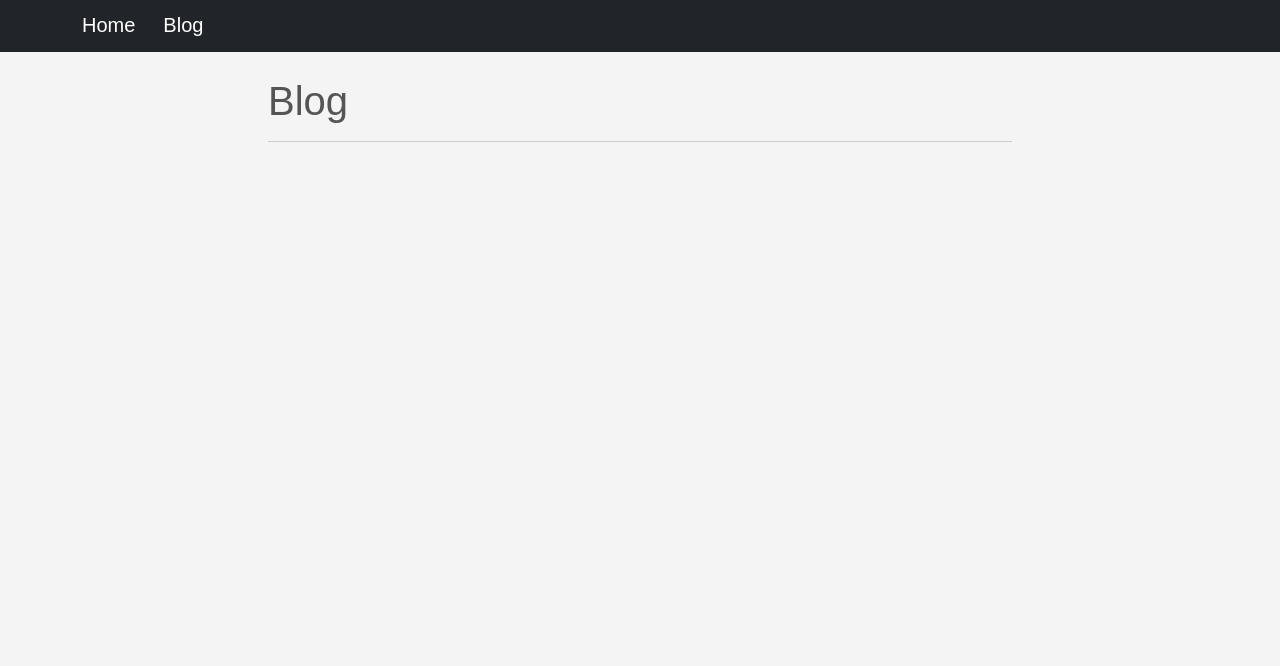
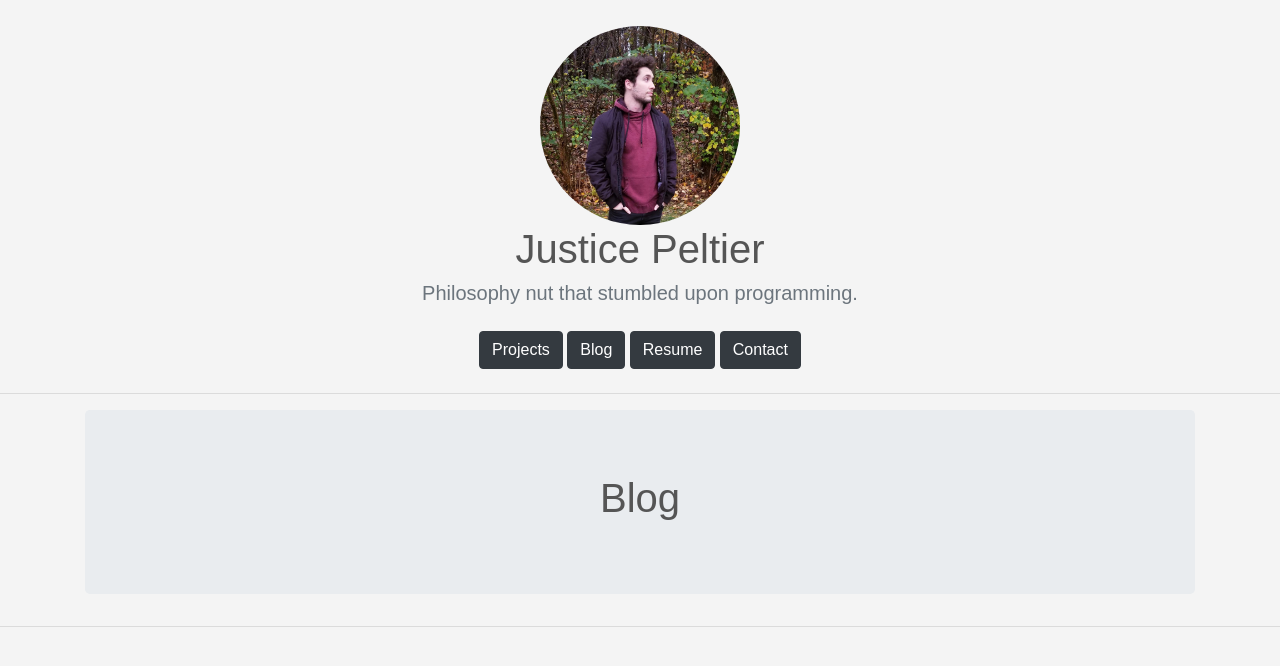
Before and after one commit to justice-rage/personal-website-roughdraft, a Django app: page /blog/ in a window 1280 px wide. Shown: the top 666 px of the page. Run offline with Django 3.2, Linux system fonts and the light colour scheme; data that the repository does not hold is empty; parts of the project's set-up code (start-up, migrations or seed data) failed here and were passed over; some libraries are stand-ins or nearby versions.

Commit message:
Edited base.html

```diff
--- a/django-project/templates/base.html
+++ b/django-project/templates/base.html
@@ -6,28 +6,39 @@
     <meta charset="UTF-8">
     <title>Portfolio</title>
 
-    <!-- Bootstrap v5.0.0-alpha3 CSS -->
-    <link href="https://cdn.jsdelivr.net/npm/bootstrap@5.0.0-alpha3/dist/css/bootstrap.min.css" rel="stylesheet" integrity="sha384-CuOF+2SnTUfTwSZjCXf01h7uYhfOBuxIhGKPbfEJ3+FqH/s6cIFN9bGr1HmAg4fQ" crossorigin="anonymous">
+    <!-- Bootstrap CSS: 4.5.3 -->
+    <link rel="stylesheet" href="https://cdn.jsdelivr.net/npm/bootstrap@4.5.3/dist/css/bootstrap.min.css" integrity="sha384-TX8t27EcRE3e/ihU7zmQxVncDAy5uIKz4rEkgIXeMed4M0jlfIDPvg6uqKI2xXr2" crossorigin="anonymous">
     <!-- Personal CSS file -->
     <link rel="stylesheet" type ="text/css" href="{% static 'css/base.css' %}">
 
     <meta name="viewport" content="width=device-width, initial-scale=1.0">
-    <nav class="navbar navbar-expand-lg navbar-dark bg-dark">
-      <div class="container">
-          <a class="navbar-brand" href="{% url 'projects:all_projects' %}">Home</a>
-          <button class="navbar-toggler" type="button" data-toggle="collapse" data-target="#navbarSupportedContent" aria-controls="navbarSupportedContent" aria-expanded="false" aria-label="Toggle navigation">
-            <span class="navbar-toggler-icon"></span>
-          </button>
-      <div class="container">
-          <a class="navbar-brand" href="{% url 'blog:blog_index' %}">Blog</a>
-          <button class="navbar-toggler" type="button" data-toggle="collapse" data-target="#navbarSupportedContent" aria-controls="navbarSupportedContent" aria-expanded="false" aria-label="Toggle navigation">
-            <span class="navbar-toggler-icon"></span>
-          </button>
-      </div>
-  </nav>
+
 </head>
 
 <br>
+<!--Introduction-->
+<section class="text-center">
+  <div class="container">
+      <!--Profile Picture-->
+      <div class="text-center">
+          <img class="bd-img bd-img-lg featurette-image img-fluid mx-auto rounded-circle" src="{% static 'images/jpd_2019.png' %}" width="200" height="200" focusable="false" role="img" aria-label="Justice Peltier"><title>Justice Peltier</title><rect width="100%" height="100%" fill="#eee"/></img>
+      </div>
+      <!--//Profile Picture-->
+    <h1>Justice Peltier</h1>
+    <p class="lead text-muted">Philosophy nut that stumbled upon programming.</p>
+    <p>
+      <a href="{% url 'projects:all_projects' %}" class="btn btn-dark my-2">Projects</a>
+      <a href="{% url 'blog:blog_index' %}" class="btn btn-dark my-2">Blog</a>
+      <a href="#" class="btn btn-dark my-2">Resume</a>
+      <a href="#" class="btn btn-dark my-2">Contact</a>
+    </p>
+    <!--Insert Programming Symbols Here-->
+    <!--//Insert Programming Symbols Here-->
+  </div>
+</section>
+<!--Introduction-->
+
+<hr class="divider">
 
 <body>
 
@@ -37,8 +48,11 @@
     {% endblock %}
 </div>
 
-<script src="https://unpkg.com/@popperjs/core@2"></script>
-<script src="js/bootstrap.js"></script>
+<hr class="divider">
+
+<!-- jQuery and Bootstrap Bundle (includes Popper) -->
+<script src="https://code.jquery.com/jquery-3.5.1.slim.min.js" integrity="sha384-DfXdz2htPH0lsSSs5nCTpuj/zy4C+OGpamoFVy38MVBnE+IbbVYUew+OrCXaRkfj" crossorigin="anonymous"></script>
+<script src="https://cdn.jsdelivr.net/npm/bootstrap@4.5.3/dist/js/bootstrap.bundle.min.js" integrity="sha384-ho+j7jyWK8fNQe+A12Hb8AhRq26LrZ/JpcUGGOn+Y7RsweNrtN/tE3MoK7ZeZDyx" crossorigin="anonymous"></script>
 
 </body>
 </html>
--- a/django-project/templates/blog/blog_index.html
+++ b/django-project/templates/blog/blog_index.html
@@ -2,11 +2,10 @@
 {% block content %}
 
 <main role="main">
-    <div class="col-md-8 offset-md-2">
-        <h1>Blog</h1>
-        <hr>
+    <div class="jumbotron container">
+        <h1 class="text-center">Blog</h1>
         {% for post in posts %}
-        <h2><a href="{% url 'blog:blog_detail' post.pk%}">{{ post.title }}</a></h2>
+        <h2><a href="{% url 'blog:blog_detail' post.pk%}" class="text-dark">{{ post.title }}</a></h2>
         <small>
             {{ post.created_on.date }} |&nbsp;
             Categories:&nbsp;
```
Also changed, not shown: django-project/templates/projects/projects_index.html (+6 -20 lines), django-project/static/images/python_basics_book.png (added), django-project/static/images/python_logo.jpg (added).
